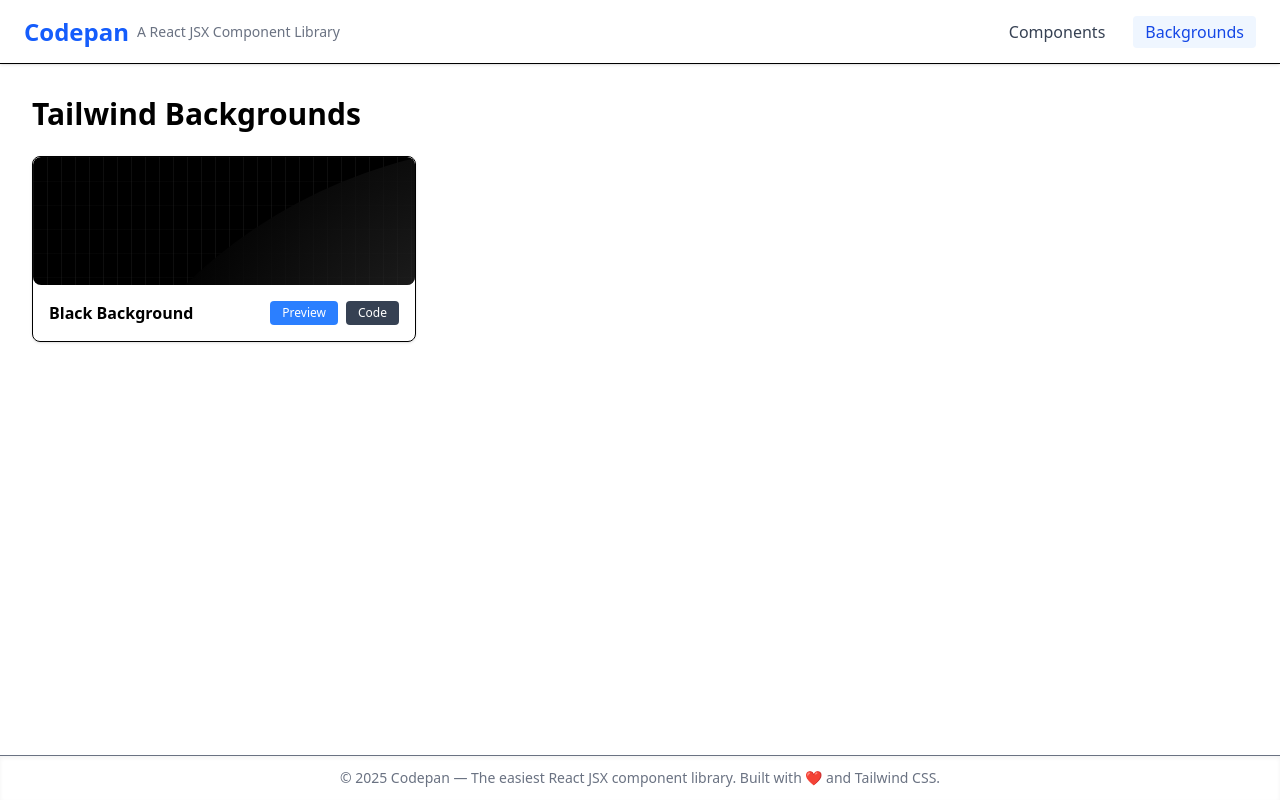
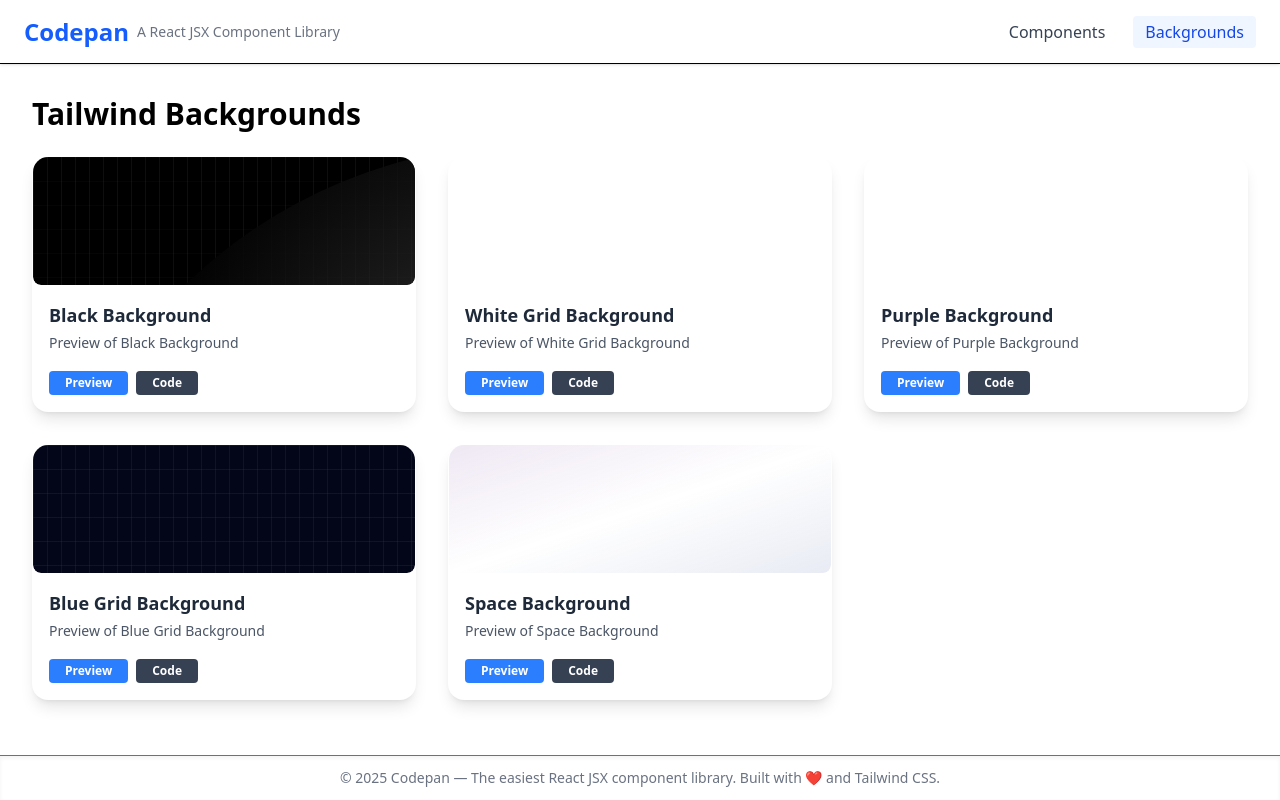
Before and after one commit to prateekraiger/codepan, a React (Vite) app: page /backgrounds in a window 1280 px wide. Built offline with nearby package versions, Linux system fonts and the light colour scheme.

Commit message:
added some more bg

```diff
--- /dev/null
+++ b/src/backgrounds/BlueGridBg.jsx
@@ -0,0 +1,19 @@
+import React from "react";
+
+const BlueGridBg = ({ fullPage = false }) => {
+  return (
+    <div
+      className={
+        fullPage
+          ? "fixed inset-0 w-full h-full z-10"
+          : "w-full h-32 rounded-lg overflow-hidden"
+      }
+    >
+      <div className="relative h-full w-full bg-slate-950">
+        <div className="absolute bottom-0 left-0 right-0 top-0 bg-[linear-gradient(to_right,#4f4f4f2e_1px,transparent_1px),linear-gradient(to_bottom,#4f4f4f2e_1px,transparent_1px)] bg-[size:14px_24px]"></div>
+      </div>
+    </div>
+  );
+};
+
+export default BlueGridBg;
--- /dev/null
+++ b/src/backgrounds/BluedotBg.jsx
@@ -0,0 +1,12 @@
+import React from "react";
+
+const BluedotBg = () => {
+  return (
+    <div>
+      BluedotBg
+      <div class="absolute top-0 z-[-2] h-screen w-screen bg-[#000000] bg-[radial-gradient(circle,#ffffff33_0%,#00091d_70%)] bg-[size:30px_30px]"></div>
+    </div>
+  );
+};
+
+export default BluedotBg;
--- /dev/null
+++ b/src/backgrounds/PurpleBg.jsx
@@ -0,0 +1,17 @@
+import React from "react";
+
+const PurpleBg = ({ fullPage = false }) => {
+  return (
+    <div
+      className={
+        fullPage
+          ? "fixed inset-0 w-full h-full z-10"
+          : "w-full h-32 rounded-lg overflow-hidden"
+      }
+    >
+      <div className="absolute inset-0 -z-10 h-full w-full items-center px-5 py-24 [background:radial-gradient(125%_125%_at_50%_10%,#000_40%,#63e_100%)]"></div>
+    </div>
+  );
+};
+
+export default PurpleBg;
--- /dev/null
+++ b/src/backgrounds/SpaceBg.jsx
@@ -0,0 +1,100 @@
+import React, { useEffect, useState, useMemo } from "react";
+
+const Star = ({ star }) => (
+  <div
+    className="absolute rounded-full bg-white animate-pulse"
+    style={{
+      left: `${star.x}%`,
+      top: `${star.y}%`,
+      width: `${star.size}px`,
+      height: `${star.size}px`,
+      opacity: star.opacity,
+      animationDelay: `${star.twinkleDelay}s`,
+      animationDuration: "3s",
+    }}
+  />
+);
+
+const ShootingStar = ({ delay, position }) => (
+  <div
+    className={`absolute w-1 h-1 bg-white rounded-full animate-ping opacity-70`}
+    style={{
+      animationDelay: `${delay}s`,
+      animationDuration: "4s",
+      top: position.top,
+      left: position.left,
+    }}
+  />
+);
+
+const SpaceBg = ({ children, fullPage = false }) => {
+  const [stars, setStars] = useState([]);
+  const [shootingStarsState, setShootingStarsState] = useState([]);
+
+  useEffect(() => {
+    const generateStars = () => {
+      const starCount = 80;
+      const newStars = Array.from({ length: starCount }, (_, i) => ({
+        id: i,
+        x: Math.random() * 100,
+        y: Math.random() * 100,
+        size: Math.random() * 3 + 1,
+        opacity: Math.random() * 0.8 + 0.2,
+        twinkleDelay: Math.random() * 4,
+      }));
+
+      setStars(newStars);
+    };
+
+    generateStars();
+  }, []);
+
+  const shootingStars = useMemo(
+    () => [
+      { delay: 2, position: { top: "20%", left: "10%" } },
+      { delay: 6, position: { top: "40%", left: "80%" } },
+      { delay: 10, position: { top: "68%", left: "33%" } },
+    ],
+    []
+  );
+
+  return (
+    <div
+      className={
+        fullPage
+          ? "fixed inset-0 w-full h-full z-10"
+          : "w-full h-32 rounded-lg overflow-hidden relative"
+      }
+    >
+      {/* Deep space background with subtle gradient */}
+      <div className="absolute inset-0 -z-10 bg-black"></div>
+      <div className="absolute inset-0 -z-10 bg-gradient-to-b from-gray-900 via-black to-black opacity-60"></div>
+
+      {/* Stars Layer */}
+      <div className="absolute inset-0">
+        {stars.map((star) => (
+          <Star key={star.id} star={star} />
+        ))}
+      </div>
+
+      {/* Shooting Stars */}
+      <div className="absolute inset-0">
+        {shootingStars.map((shootingStar, index) => (
+          <ShootingStar
+            key={index}
+            delay={shootingStar.delay}
+            position={shootingStar.position}
+          />
+        ))}
+      </div>
+
+      {/* Nebula Effect - Subtle gradient overlay */}
+      <div className="absolute inset-0 bg-gradient-to-br from-purple-900/10 via-transparent to-blue-900/10" />
+
+      {/* Content Layer */}
+      <div className="relative z-10">{children}</div>
+    </div>
+  );
+};
+
+export default SpaceBg;
--- /dev/null
+++ b/src/backgrounds/WhiteGridBg.jsx
@@ -0,0 +1,17 @@
+import React from "react";
+
+const WhiteGridBg = ({ fullPage = false }) => {
+  return (
+    <div
+      className={
+        fullPage
+          ? "fixed inset-0 w-full h-full z-10"
+          : "w-full h-32 rounded-lg overflow-hidden"
+      }
+    >
+      <div className="absolute inset-0 -z-10 h-full w-full bg-white bg-[linear-gradient(to_right,#f0f0f0_1px,transparent_1px),linear-gradient(to_bottom,#f0f0f0_1px,transparent_1px)] bg-[size:6rem_4rem]"></div>
+    </div>
+  );
+};
+
+export default WhiteGridBg;
--- /dev/null
+++ b/src/comman/BgCard.jsx
@@ -0,0 +1,40 @@
+// BgCards.jsx
+import React from "react";
+
+const BgCards = ({
+  title,
+  description,
+  preview,
+  onPreview,
+  onCode,
+  children,
+}) => {
+  return (
+    <div className="relative w-96 h-64 bg-white rounded-2xl shadow-lg overflow-hidden transition-transform duration-500 ease-in-out transform hover:-translate-y-2 hover:shadow-2xl border border-white/20 flex flex-col">
+      <div className="w-full h-32 flex items-center justify-center bg-white">
+        {preview}
+      </div>
+      <div className="p-4 flex flex-col flex-1">
+        <h3 className="text-gray-800 text-lg font-bold mb-1">{title}</h3>
+        <p className="text-gray-600 text-sm mb-2 flex-1">{description}</p>
+        {children}
+        <div className="mt-2 flex gap-2">
+          <button
+            className="px-4 py-1 bg-blue-500 text-white rounded text-xs hover:bg-blue-600 font-semibold"
+            onClick={onPreview}
+          >
+            Preview
+          </button>
+          <button
+            className="px-4 py-1 bg-gray-700 text-white rounded text-xs hover:bg-gray-900 font-semibold"
+            onClick={onCode}
+          >
+            Code
+          </button>
+        </div>
+      </div>
+    </div>
+  );
+};
+
+export default BgCards;
--- a/src/pages/Backgrounds.jsx
+++ b/src/pages/Backgrounds.jsx
@@ -2,7 +2,12 @@ import React, { useState } from "react";
 import Header from "../layout/Header";
 import Footer from "../layout/Footer";
 import Blackbg from "../backgrounds/Blackbg";
+import WhiteGridBg from "../backgrounds/WhiteGridBg";
+import PurpleBg from "../backgrounds/PurpleBg";
+import BlueGridBg from "../backgrounds/BlueGridBg";
+import SpaceBg from "../backgrounds/SpaceBg";
 import CodeCard from "../components/CodeCard";
+import BgCards from "../comman/BgCard";
 // Import more backgrounds as you add them
 
 const backgrounds = [
@@ -13,6 +18,32 @@ const backgrounds = [
   <div className="absolute bottom-0 left-0 right-0 top-0 bg-[linear-gradient(to_right,#4f4f4f2e_1px,transparent_1px),linear-gradient(to_bottom,#8080800a_1px,transparent_1px)] bg-[size:14px_24px]"></div>
   <div className="absolute left-0 right-0 top-[-10%] h-[1000px] w-[1000px] rounded-full bg-[radial-gradient(circle_400px_at_50%_300px,#fbfbfb36,#000)]"></div>
 </div>`,
+  },
+  {
+    name: "White Grid Background",
+    Component: WhiteGridBg,
+    code: `<div className="relative h-full w-full">
+  <div className="absolute inset-0 -z-10 h-full w-full bg-white bg-[linear-gradient(to_right,#f0f0f0_1px,transparent_1px),linear-gradient(to_bottom,#f0f0f0_1px,transparent_1px)] bg-[size:6rem_4rem]"></div>
+</div>`,
+  },
+  {
+    name: "Purple Background",
+    Component: PurpleBg,
+    code: `<div className="relative h-full w-full">
+  <div className="absolute inset-0 -z-10 h-full w-full items-center px-5 py-24 [background:radial-gradient(125%_125%_at_50%_10%,#000_40%,#63e_100%)]"></div>
+</div>`,
+  },
+  {
+    name: "Blue Grid Background",
+    Component: BlueGridBg,
+    code: `<div className="relative h-full w-full bg-slate-950">
+  <div className="absolute bottom-0 left-0 right-0 top-0 bg-[linear-gradient(to_right,#4f4f4f2e_1px,transparent_1px),linear-gradient(to_bottom,#4f4f4f2e_1px,transparent_1px)] bg-[size:14px_24px]"></div>
+</div>`,
+  },
+  {
+    name: "Space Background",
+    Component: SpaceBg,
+    code: `<SpaceBg />`, // SpaceBg is a complex animated background, so we just show the component usage
   },
   // Add more backgrounds here as { name, Component, code }
 ];
@@ -33,33 +64,20 @@ const Backgrounds = () => {
       <Header />
       <main className="flex-1 p-8 pt-24">
         <h1 className="text-3xl font-bold mb-6">Tailwind Backgrounds</h1>
-        <div className="grid md:grid-cols-3 gap-8">
+        <div className="grid md:grid-cols-2 lg:grid-cols-3 gap-8 justify-center">
           {backgrounds.map(({ name, Component, code }) => (
-            <div
+            <BgCards
               key={name}
-              className="rounded-lg shadow overflow-hidden border flex flex-col"
-            >
-              <div className="w-full h-32">
-                <Component />
-              </div>
-              <div className="p-4 flex items-center justify-between gap-2">
-                <span className="font-semibold">{name}</span>
-                <div className="flex gap-2">
-                  <button
-                    className="px-3 py-1 bg-blue-500 text-white rounded text-xs hover:bg-blue-600"
-                    onClick={() => setPreview({ name, Component })}
-                  >
-                    Preview
-                  </button>
-                  <button
-                    className="px-3 py-1 bg-gray-700 text-white rounded text-xs hover:bg-gray-900"
-                    onClick={() => setCodeModal({ name, code })}
-                  >
-                    Code
-                  </button>
+              title={name}
+              description={"Preview of " + name}
+              preview={
+                <div className="w-full aspect-[3/1] h-32 rounded-lg overflow-hidden flex items-center justify-center relative">
+                  <Component fullPage={false} />
                 </div>
-              </div>
-            </div>
+              }
+              onPreview={() => setPreview({ name, Component })}
+              onCode={() => setCodeModal({ name, code })}
+            />
           ))}
         </div>
         {preview && (
```
